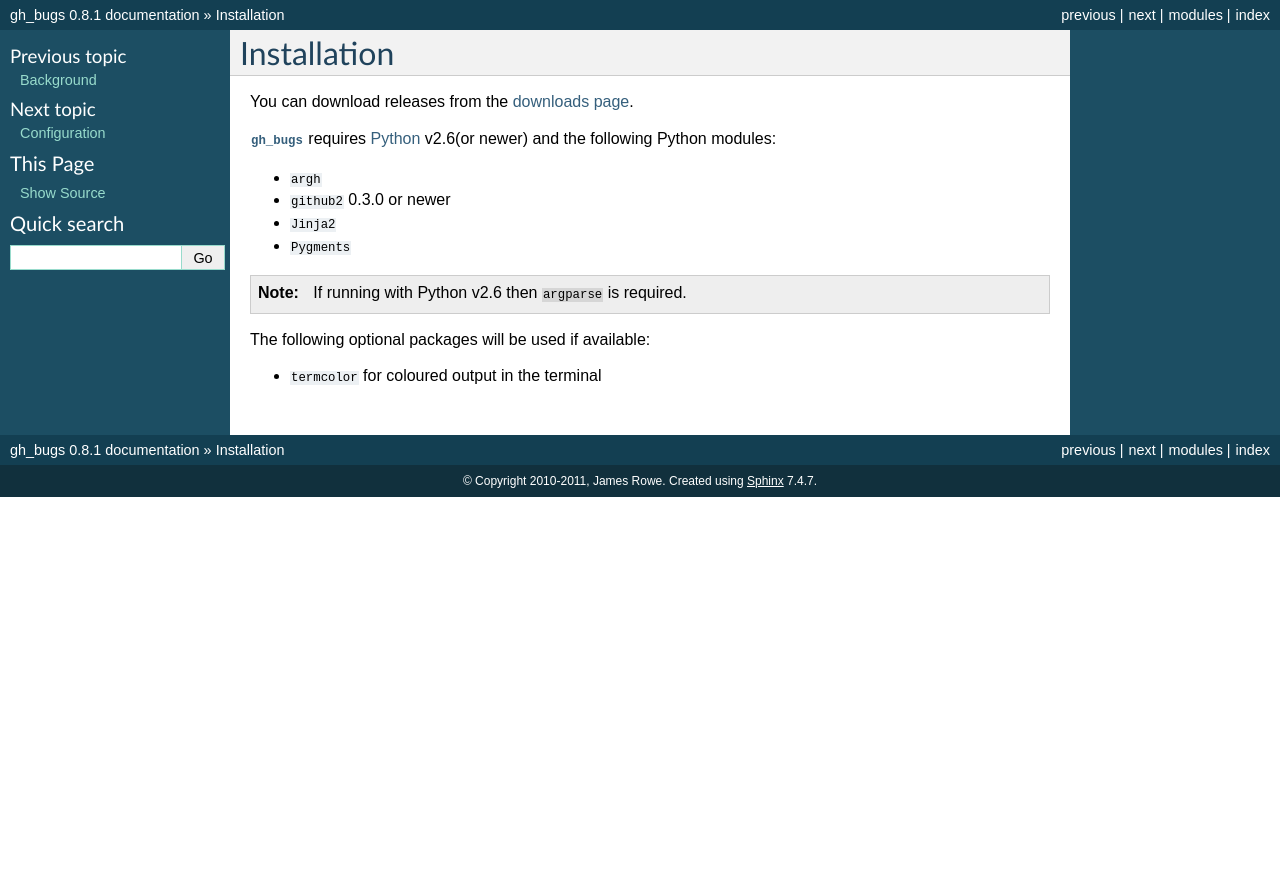
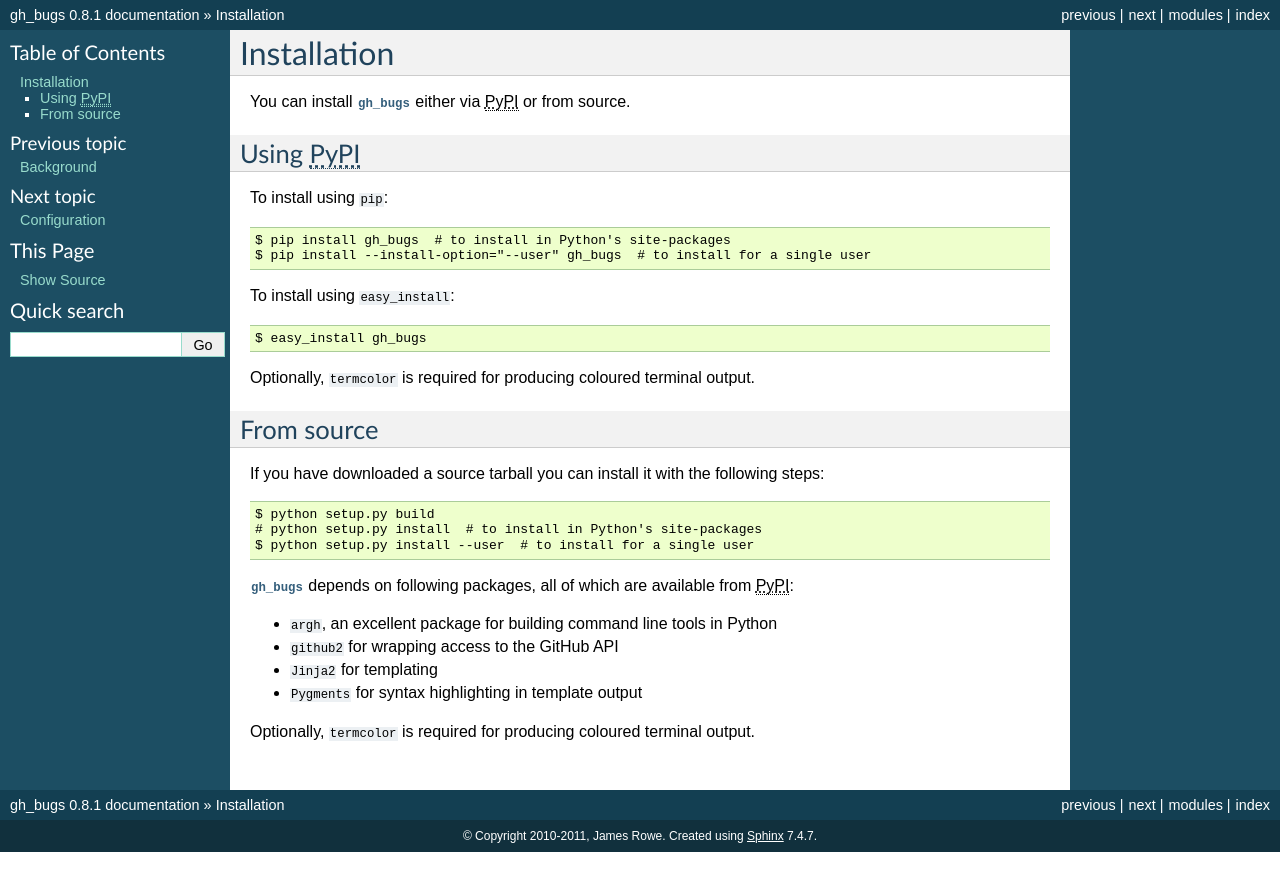
Before and after one commit to JNRowe/hubugs, a Sphinx documentation site: the page built from doc/install.rst, in a window 1280 px wide. Shown: the top 891 px of the page. Built offline with Sphinx 7.4.7, drawn with Linux system fonts in a browser that asks for light colours; cross-references to code outside the pages are shown as plain code.

Commit message:
Rewrote installation document.
This is for pending PyPI release.

```diff
--- a/doc/install.rst
+++ b/doc/install.rst
@@ -1,21 +1,41 @@
 Installation
-============
+------------
 
-You can download releases from the `downloads page`_.
+You can install :mod:`gh_bugs` either via :abbr:`PyPI (Python Package Index)` or
+from source.
 
-:mod:`gh_bugs` requires Python_ v2.6(or newer) and the following Python modules:
+Using :abbr:`PyPI (Python Package Index)`
+'''''''''''''''''''''''''''''''''''''''''
 
-* :pypi:`argh`
-* :pypi:`github2` 0.3.0 or newer
-* :pypi:`Jinja2`
-* :pypi:`Pygments`
+To install using :pypi:`pip`::
 
-.. note::
-   If running with Python v2.6 then :pypi:`argparse` is required.
+    $ pip install gh_bugs  # to install in Python's site-packages
+    $ pip install --install-option="--user" gh_bugs  # to install for a single user
 
-The following optional packages will be used if available:
+To install using :pypi:`easy_install <setuptools>`::
 
-* :pypi:`termcolor` for coloured output in the terminal
+    $ easy_install gh_bugs
 
-.. _downloads page: https://github.com/JNRowe/gh_bugs/downloads
-.. _Python: http://www.python.org/
+Optionally, :pypi:`termcolor` is required for producing coloured terminal
+output.
+
+From source
+'''''''''''
+
+If you have downloaded a source tarball you can install it with the following
+steps::
+
+    $ python setup.py build
+    # python setup.py install  # to install in Python's site-packages
+    $ python setup.py install --user  # to install for a single user
+
+:mod:`gh_bugs` depends on following packages, all of which are available from
+:abbr:`PyPI (Python Package Index)`:
+
+* :pypi:`argh`, an excellent package for building command line tools in Python
+* :pypi:`github2` for wrapping access to the GitHub API
+* :pypi:`Jinja2` for templating
+* :pypi:`Pygments` for syntax highlighting in template output
+
+Optionally, :pypi:`termcolor` is required for producing coloured terminal
+output.
```
